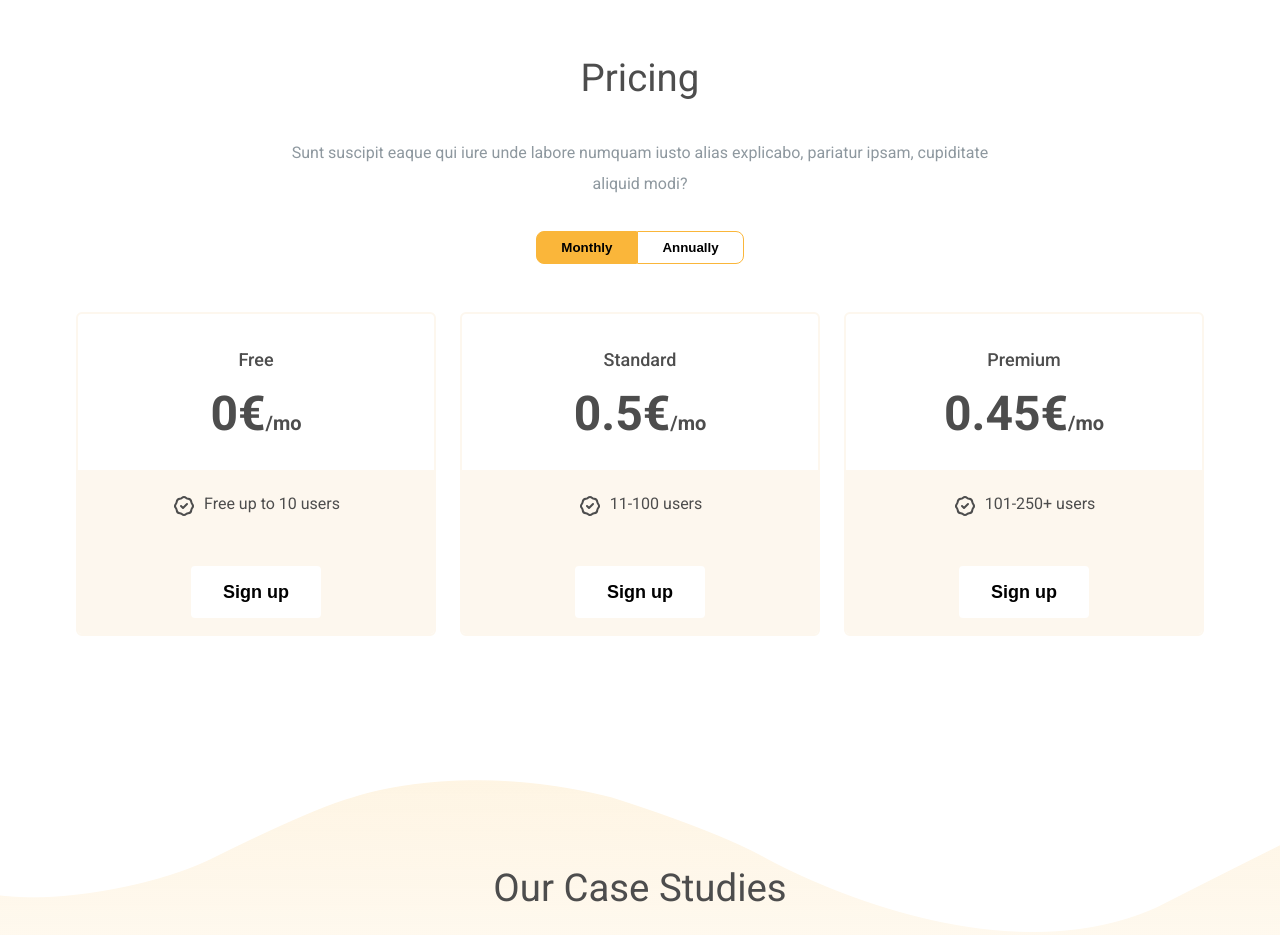
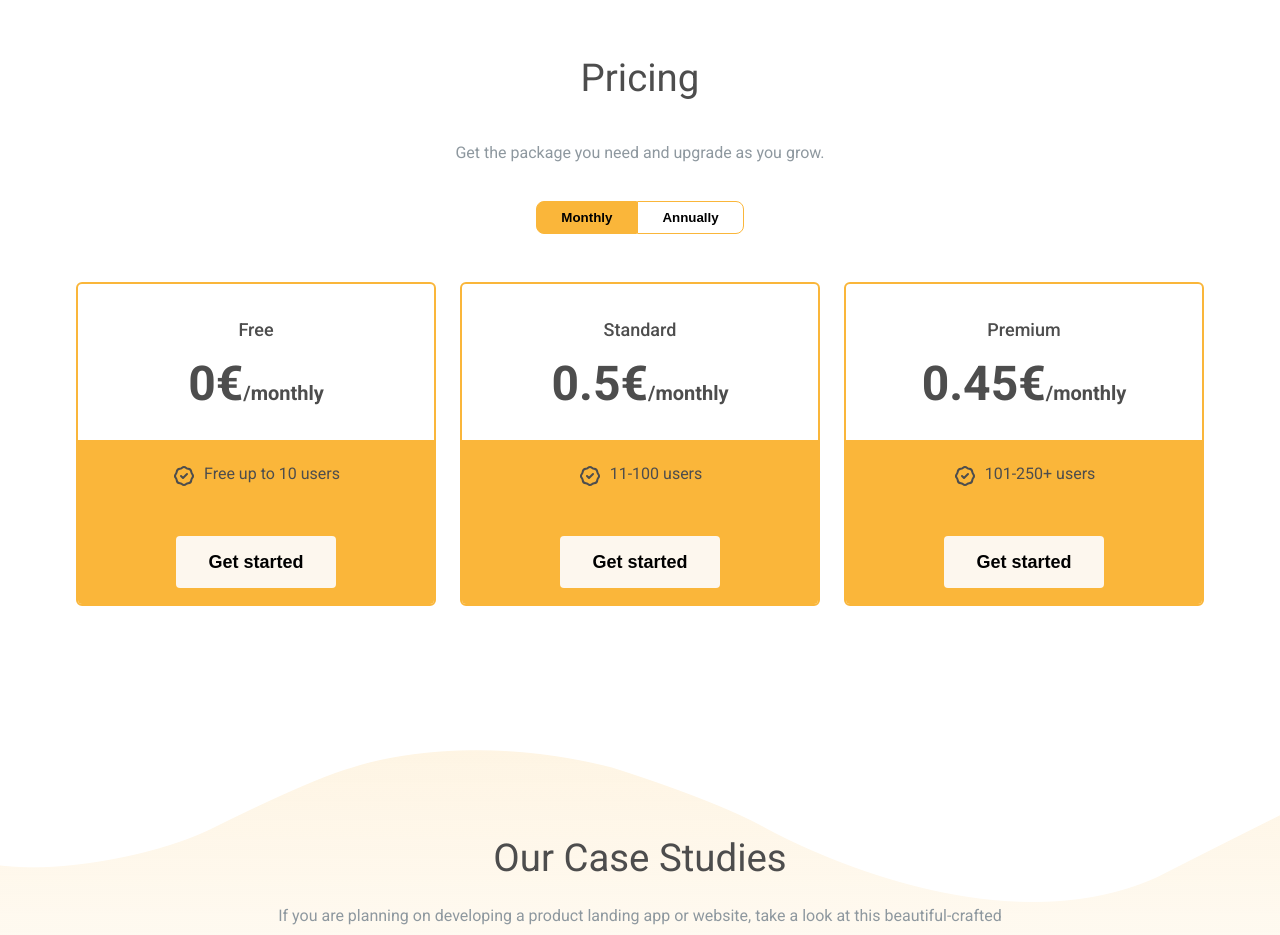
Before and after one commit to MarcinGazda/PPMLight.WWW, a React (Vite) app: page / in a window 1280 px wide. Shown: the part 2720-3655 px from the top of the page. Built offline with nearby package versions, Linux system fonts and the light colour scheme.

Commit message:
fix: change color and text in Pricing

```diff
--- a/src/views/Pricing/index.tsx
+++ b/src/views/Pricing/index.tsx
@@ -19,7 +19,7 @@ const Pricing = () => {
       <div className={styles.header}>
         <p className={styles.title}>{price.title}</p>
         <p className={styles.price}>
-          {price.price}€<span className={styles.month}>/mo</span>
+          {price.price}€<span className={styles.month}>/monthly</span>
         </p>
       </div>
       <div className={styles.main}>
@@ -48,7 +48,7 @@ const Pricing = () => {
             </li>
           ))}
         </ul>
-        <button className={styles.btnSignUp}>Sign up</button>
+        <button className={styles.btnSignUp}>Get started</button>
       </div>
     </div>
   ));
@@ -59,8 +59,7 @@ const Pricing = () => {
         <div className={styles.wrapper}>
           <h1 className={styles.title}>Pricing</h1>
           <p className={styles.description}>
-            Sunt suscipit eaque qui iure unde labore numquam iusto alias
-            explicabo, pariatur ipsam, cupiditate aliquid modi?
+            Get the package you need and upgrade as you grow.
           </p>
           <div>
             <button className={styles.btnMonthLeft}>Monthly</button>
--- a/src/views/Pricing/styles.module.scss
+++ b/src/views/Pricing/styles.module.scss
@@ -77,7 +77,7 @@
         overflow: hidden;
         flex-direction: column;
         border-radius: 0.375rem;
-        border: 2px solid $light-orange;
+        border: 2px solid $orange;
         max-width: 360px;
         transition: all 0.3s ease-in-out;
 
@@ -116,7 +116,7 @@
           flex-direction: column;
           justify-content: center;
           align-items: center;
-          background-color: $light-orange;
+          background-color: $orange;
           position: relative;
 
           &::after {
@@ -160,7 +160,7 @@
             line-height: 1.75rem;
             font-weight: 600;
             border: none;
-            background-color: $light;
+            background-color: $light-orange;
             cursor: pointer;
             z-index: 3;
 
@@ -171,14 +171,7 @@
         }
 
         &:hover {
-          border-color: $orange;
-
-          .main {
-            &::after {
-              opacity: 1;
-              z-index: 1;
-            }
-          }
+          scale: 1.05;
         }
       }
     }
```
